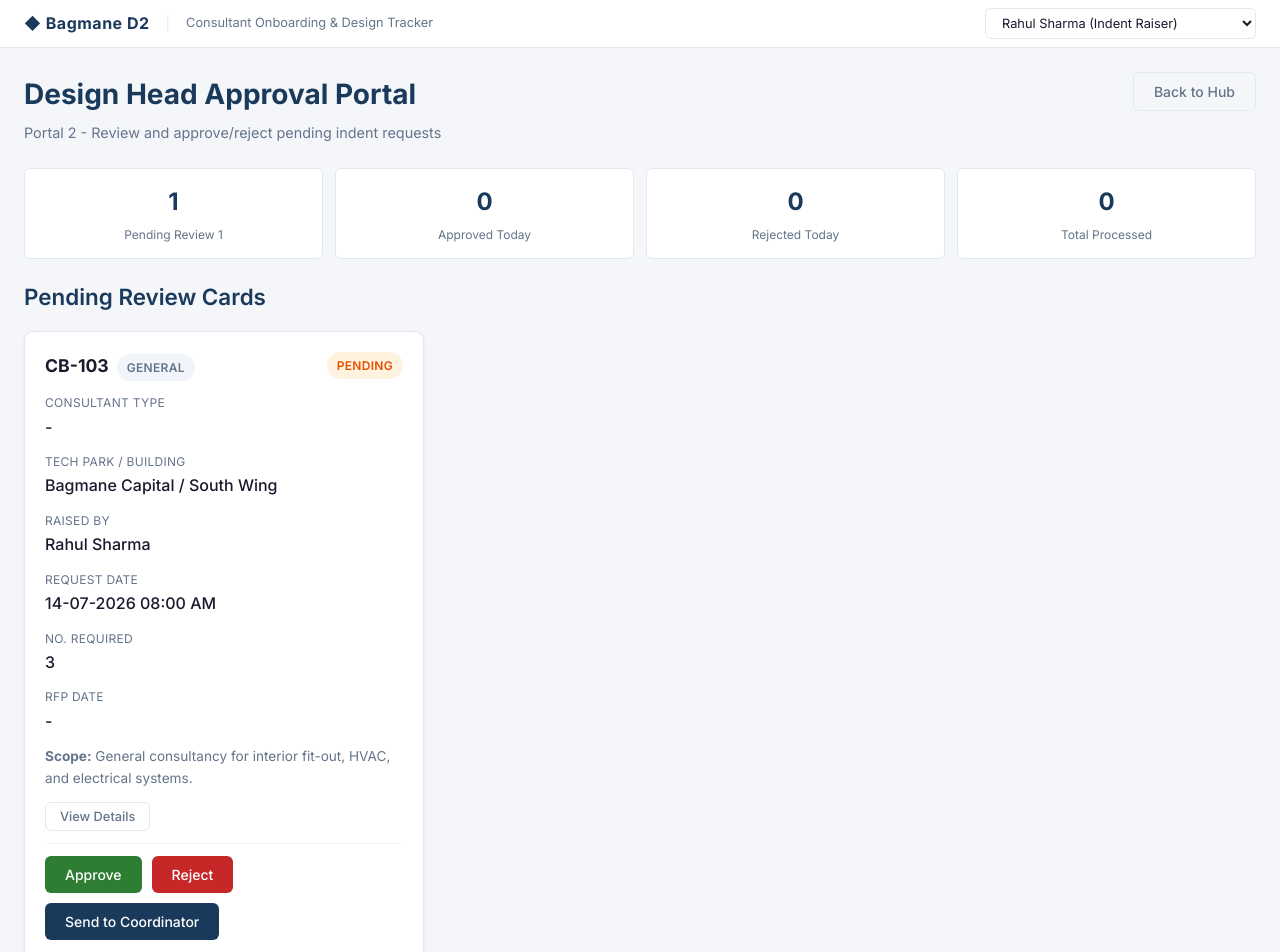
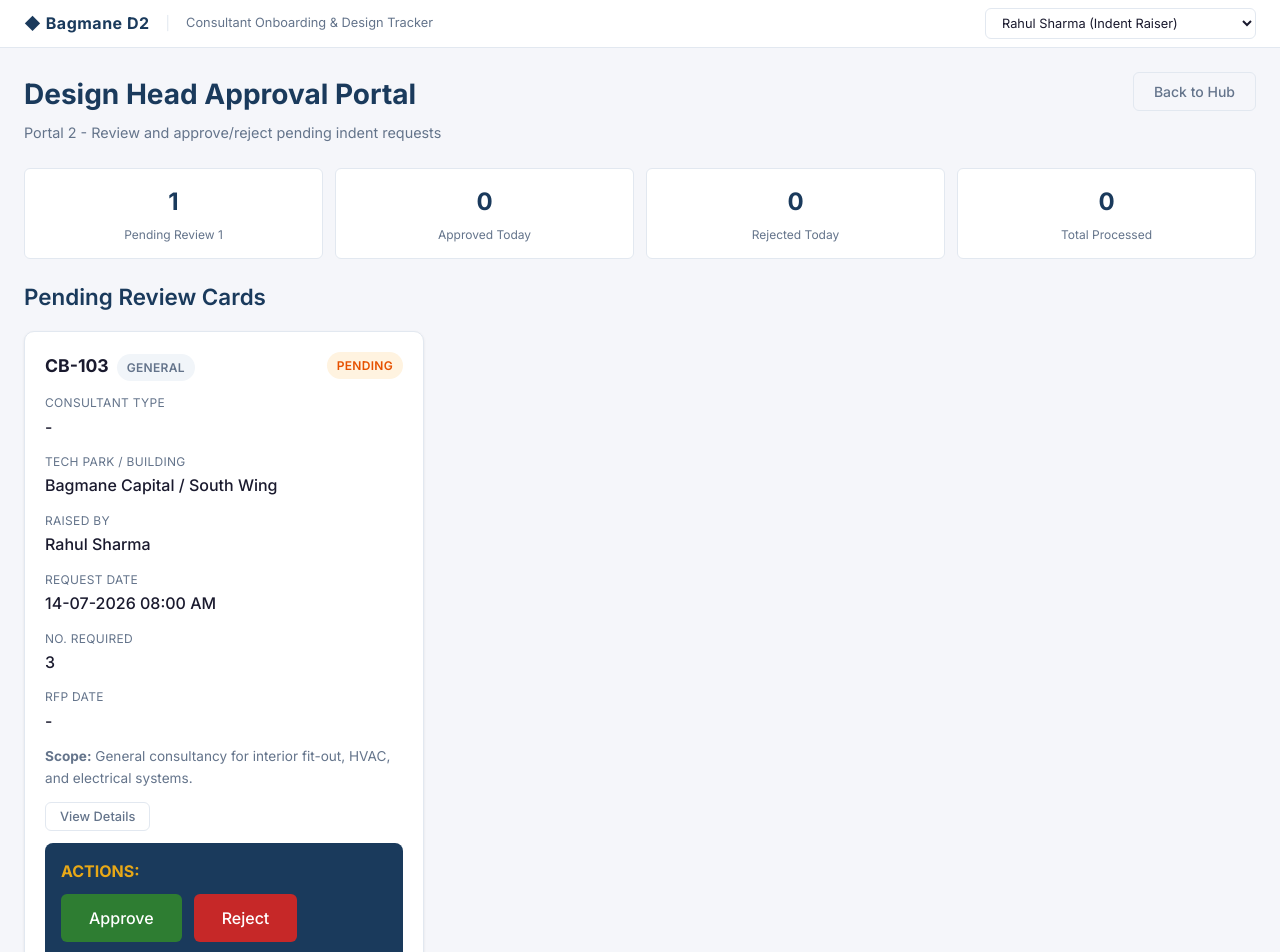
Before and after one commit to shashankj-stack/Bagmane-design-, an Angular app: page /design-head-approval in a window 1280 px wide. Shown: the top 952 px of the page. Built offline with nearby package versions, Linux system fonts and the light colour scheme.

Commit message:
Make Design Head action buttons prominent with blue panel section

```diff
--- a/src/app/modules/design-head-approval/design-head-approval.component.ts
+++ b/src/app/modules/design-head-approval/design-head-approval.component.ts
@@ -46,10 +46,13 @@ import { IndentRequest } from '../../core/models';
         <button class="btn btn-outline btn-sm" (click)="viewDetails(indent)">View Details</button>
       </div>
       <!-- Action buttons in their own clear row -->
-      <div style="display:flex;gap:10px;flex-wrap:wrap;margin-bottom:8px;padding-top:12px;border-top:1px solid var(--border-light)">
-        <button class="btn btn-success" (click)="approve(indent)">Approve</button>
-        <button class="btn btn-danger" (click)="rejectPrompt(indent)">Reject</button>
-        <button class="btn btn-primary" (click)="sendToCoordinator(indent)">Send to Coordinator</button>
+      <div style="background:#1a3a5c;padding:16px;border-radius:8px;margin-top:8px">
+        <p style="color:#e8a817;font-weight:700;margin-bottom:10px">ACTIONS:</p>
+        <div style="display:flex;gap:12px;flex-wrap:wrap">
+          <button class="btn btn-success btn-lg" (click)="approve(indent)">Approve</button>
+          <button class="btn btn-danger btn-lg" (click)="rejectPrompt(indent)">Reject</button>
+          <button class="btn btn-lg" style="background:#e8a817;color:#1a3a5c;font-weight:700" (click)="sendToCoordinator(indent)">Send to Coordinator</button>
+        </div>
       </div>
       <!-- Approval remarks -->
       <div *ngIf="activeAction === indent.indentId" style="margin-top:12px">
```
